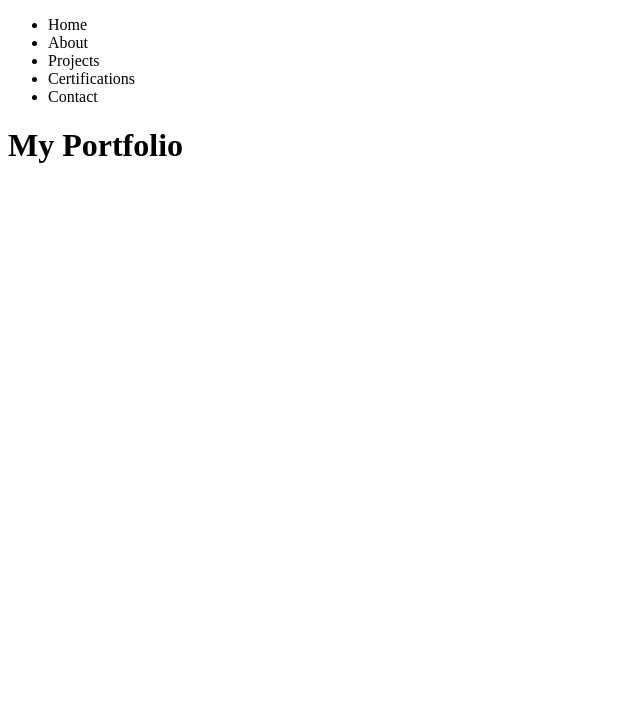
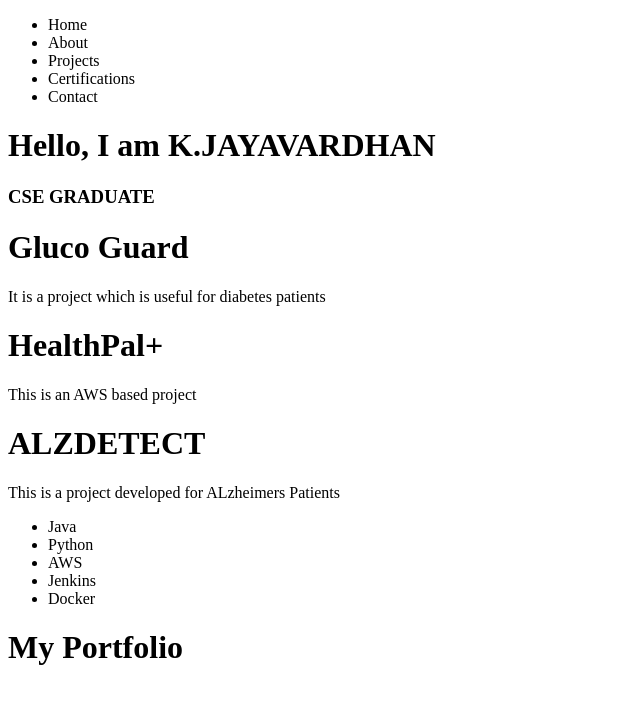
Before and after one commit to Jayavardhan56/My-Portfolio, a React app in the folder portfolio/: page / in a window 1280 px wide. Shown: the top 704 px of the page, without its empty margins (0-640 px from the left). Built offline with nearby package versions, Linux system fonts and the light colour scheme; the HTML template or start-up script is replaced by a standard one.

Commit message:
Integrating Components

```diff
--- a/portfolio/src/App.jsx
+++ b/portfolio/src/App.jsx
@@ -1,8 +1,14 @@
 import Header from "./components/Header";
+import Home from "./components/Home";
+import Projects from "./components/Projects";
+import Skills from "./components/Skills";
 export default function App(){
   return(
     <>
     <Header />
+    <Home />
+    <Projects />
+    <Skills />
     <h1>My Portfolio</h1>
     </>
   );
```
